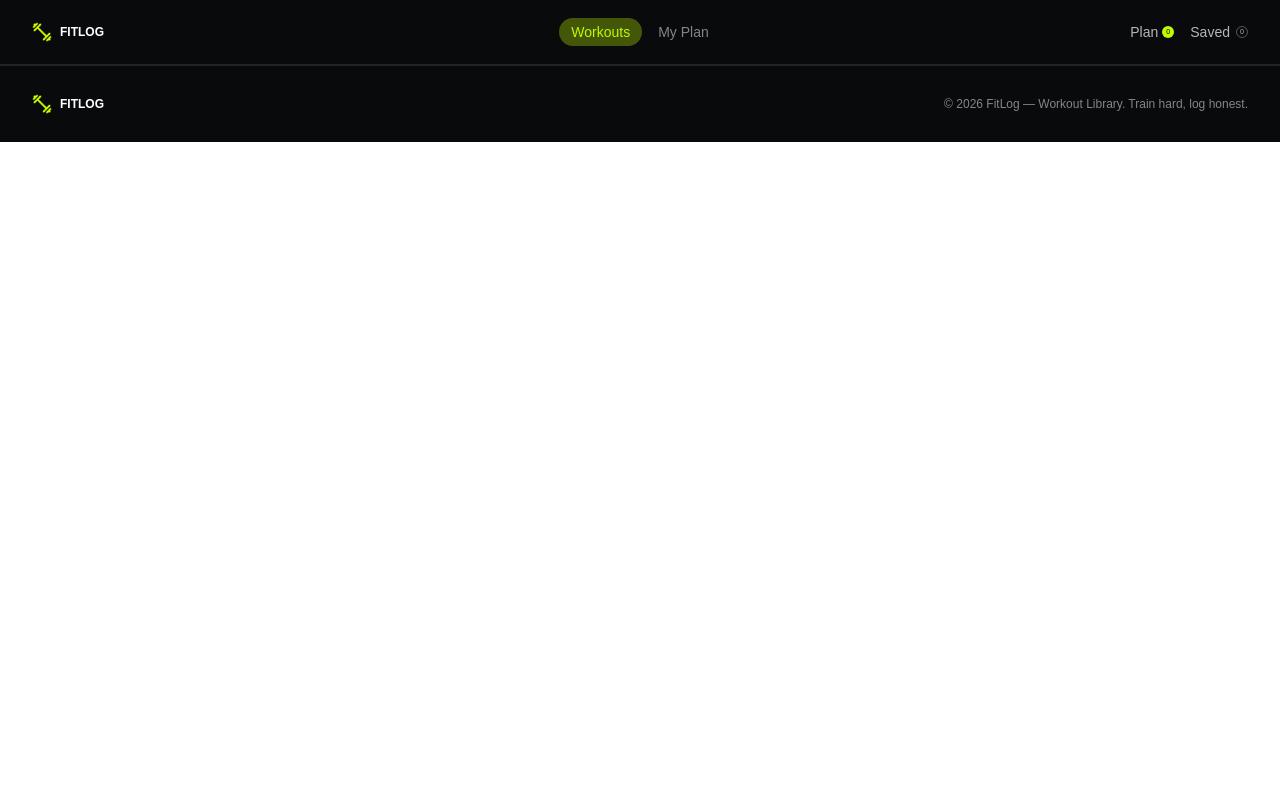
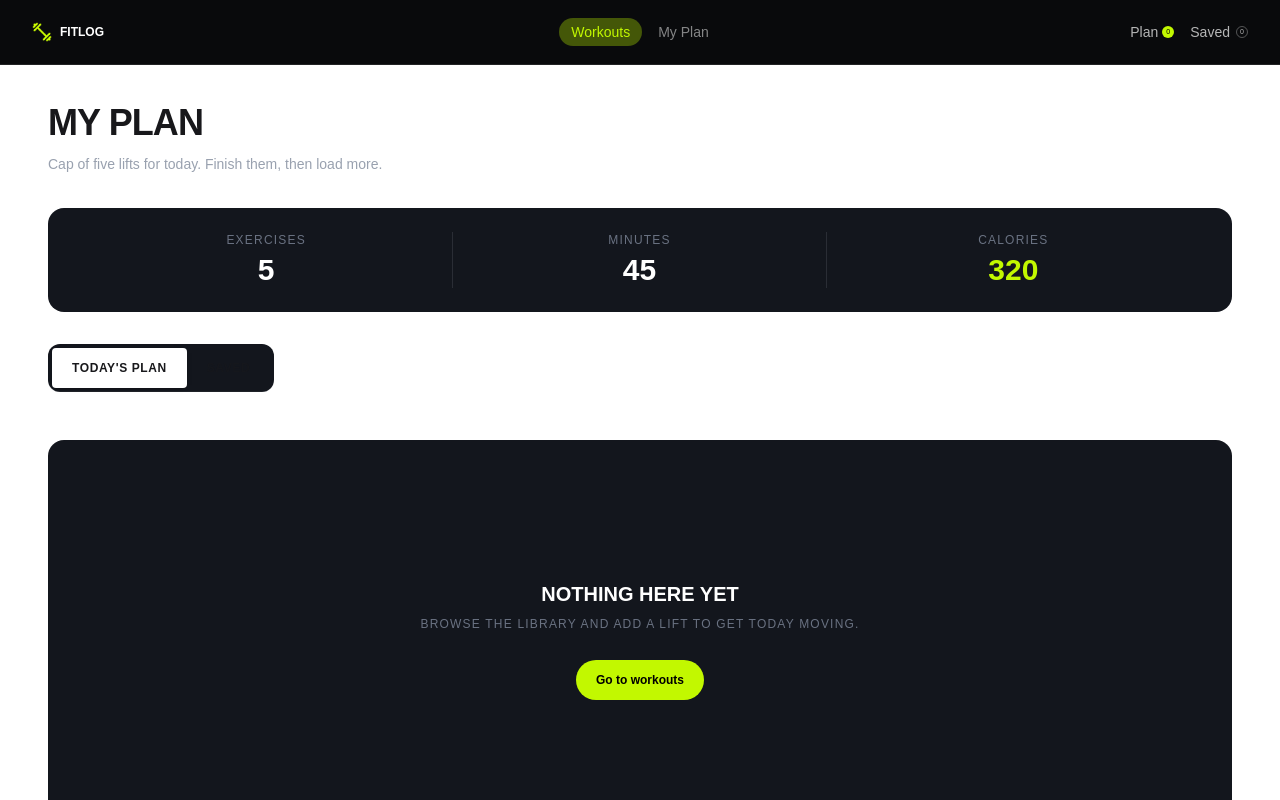
Before and after one commit to christinapenheiro/fitlog-project-using-next.js, a Next.js app: page /my-plan in a window 1280 px wide. Shown: the top 800 px of the page. Built offline with nearby package versions, Linux system fonts and the light colour scheme.

Commit message:
my plan page added

```diff
--- a/src/app/my-plan/page.tsx
+++ b/src/app/my-plan/page.tsx
@@ -1,12 +1,98 @@
+"use client"
+import { useContext } from "react";
+import { PlanContext } from "@/context/plan";
+
 export interface PageProps {
     prop: string
 }
 
-export default function Page({ prop }: PageProps) {
+export default function Page() {
+    const {todayPlan,saveLater} = useContext(PlanContext)
+
+
 
     return (
-        <div>
+      <div className="mx-6 sm:mx-8 lg:mx-12 my-10">
+        <div className="mb-8">
+          <h1 className="text-center text-3xl font-black uppercase leading-none tracking-tight sm:text-4xl md:text-left">
+            MY PLAN
+          </h1>
 
+          <p className="mx-auto mt-3 max-w-2xl text-center text-sm leading-relaxed text-gray-400 lg:mx-0 md:text-left md:max-w-none">
+            Cap of five lifts for today. Finish them, then load more.
+          </p>
         </div>
-    )
+
+        <div className="mb-8 rounded-2xl bg-[#13161D] px-5 py-6 sm:px-8">
+          <div className="grid grid-cols-3 divide-x divide-[#2A2D35]">
+            <div className="flex flex-col items-center gap-1 px-2 text-center">
+              <span className="text-xs font-medium uppercase tracking-widest text-gray-500">
+                Exercises
+              </span>
+
+              <span className="text-2xl font-black text-white sm:text-3xl">
+                5
+              </span>
+            </div>
+
+            {/* Minutes */}
+            <div className="flex flex-col items-center gap-1 px-2 text-center">
+              <span className="text-xs font-medium uppercase tracking-widest text-gray-500">
+                Minutes
+              </span>
+
+              <span className="text-2xl font-black text-white sm:text-3xl">
+                45
+              </span>
+            </div>
+
+            {/* Calories */}
+            <div className="flex flex-col items-center gap-1 px-2 text-center">
+              <span className="text-xs font-medium uppercase tracking-widest text-gray-500">
+                Calories
+              </span>
+
+              <span className="text-2xl font-black text-[#C2F800] sm:text-3xl">
+                320
+              </span>
+            </div>
+          </div>
+        </div>
+
+        <div className="w-full">
+          <div className="tabs tabs-box w-full justify-center rounded-xl bg-[#13161D] p-1 sm:w-fit">
+            <input
+              type="radio"
+              name="my_tabs_1"
+              className="tab h-10 flex-1 px-5 text-xs font-bold uppercase tracking-wider sm:flex-none"
+              aria-label="Today's Plan"
+              defaultChecked
+            />
+
+            <input
+              type="radio"
+              name="my_tabs_1"
+              className="tab h-10 flex-1 px-5 text-xs font-bold uppercase tracking-wider sm:flex-none"
+              aria-label="Saved"
+            />
+          </div>
+        </div>
+        <div className="my-12 rounded-2xl bg-[#13161D] px-5 py-6 sm:px-8 text-center flex flex-col max-w-full h-100 space-y-2  justify-center">
+          <span className="text-l font-black text-white sm:text-xl">
+            NOTHING HERE YET
+          </span>
+          <span className="text-xs font-medium uppercase tracking-widest text-gray-500">
+            Browse the library and add a lift to get today moving.
+          </span>
+          <div className="flex justify-center">
+            <button
+              type="button"
+              className="flex h-10 items-center justify-center gap-2 bg-[#C2F800] px-5 cursor-pointer text-xs font-bold text-black transition hover:bg-[#d4ff3d] rounded-3xl mt-5"
+            >
+              Go to workouts
+            </button>
+          </div>
+        </div>
+      </div>
+    );
 }
--- a/src/components/shared/PlanButton.tsx
+++ b/src/components/shared/PlanButton.tsx
@@ -11,7 +11,7 @@ const PlanButton = ({card}:{card:IExercise}) => {
     const handlePlan = () => {
         setTodayPlan([...todayPlan,card])
     }
-    console.log(todayPlan)
+
     return (
       <button
         type="button"
--- a/src/components/shared/SaveButton.tsx
+++ b/src/components/shared/SaveButton.tsx
@@ -1,11 +1,17 @@
-import React from 'react';
+"use client"
+import { useContext } from "react";
+import { PlanContext } from "@/context/plan";
+import IExercise from "@/types/type";
 
-
-const SaveButton = () => {
+const SaveButton = ({card}:{card:IExercise}) => {
+  const {saveLater, setSaveLater} = useContext(PlanContext);
+  const handlePlan = () => {
+    setSaveLater([...saveLater,card])
+  };
   return (
     <button
       type="button"
-        className="flex h-11 items-center justify-center gap-2 rounded-lg cursor-pointer border border-white/15 bg-transparent px-5 text-xs font-medium text-gray-300 transition hover:border-white/30 hover:text-white"
+      className="flex h-11 items-center justify-center gap-2 rounded-lg cursor-pointer border border-white/15 bg-transparent px-5 text-xs font-medium text-gray-300 transition hover:border-white/30 hover:text-white" onClick={handlePlan}
     >
       <span>♡</span>
       Save for later
```
Lines whose indentation alone changed are shown as unchanged.
